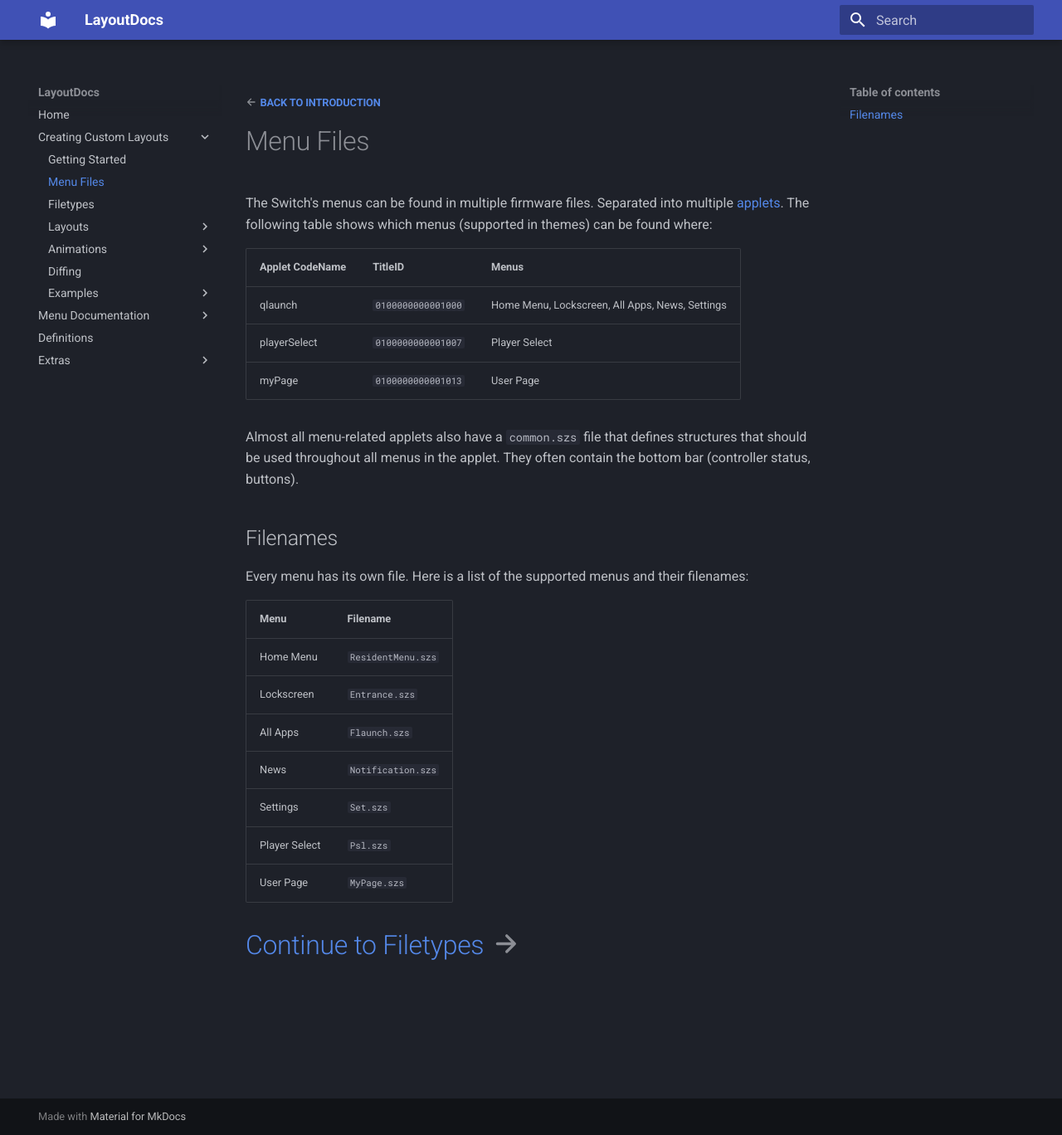
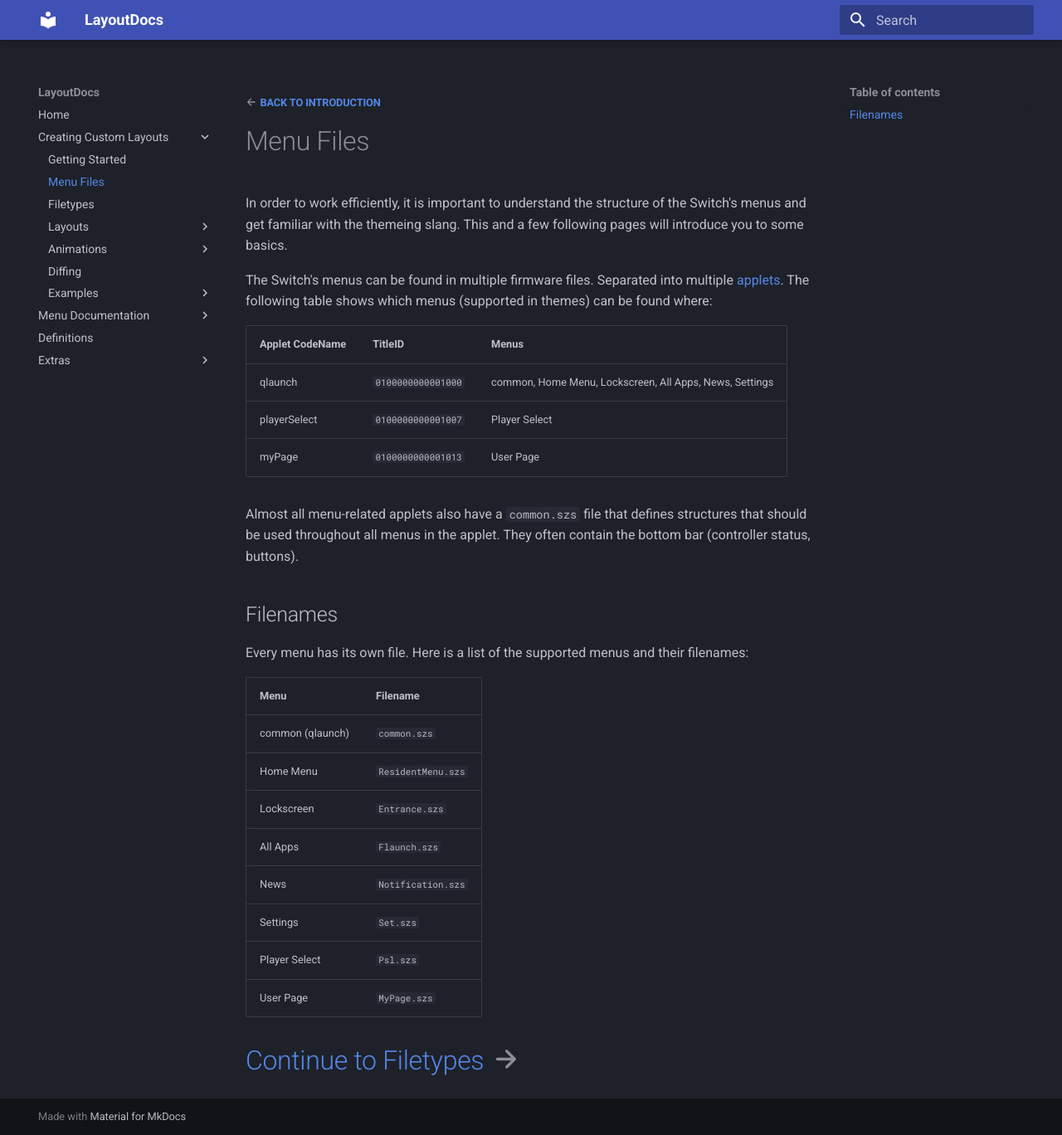
Before and after one commit to ThemezerNX/LayoutDocs, an MkDocs documentation site: the page built from docs/guide/menu-files.md, in a window 1280 px wide and 1368 px high. Shown: the whole window at 83% size. Built offline with MkDocs 1.6.1 and Material for MkDocs 9.7.7, drawn with Linux system fonts in a browser that asks for light colours.

Commit message:
Update menu-files

```diff
--- a/docs/guide/menu-files.md
+++ b/docs/guide/menu-files.md
@@ -2,13 +2,15 @@
 
 # Menu Files
 
+In order to work efficiently, it is important to understand the structure of the Switch's menus and get familiar with the themeing slang. This and a few following pages will introduce you to some basics.
+
 The Switch's menus can be found in multiple firmware files. Separated into multiple [applets](../definitions.md#applet). The following table shows which menus (supported in themes) can be found where:
 
-| Applet CodeName | TitleID            | Menus                                           |
-| --------------- | ------------------ | ----------------------------------------------- |
-| qlaunch         | `0100000000001000` | Home Menu, Lockscreen, All Apps, News, Settings |
-| playerSelect    | `0100000000001007` | Player Select                                   |
-| myPage          | `0100000000001013` | User Page                                       |
+| Applet CodeName | TitleID            | Menus                                                   |
+| --------------- | ------------------ | ------------------------------------------------------- |
+| qlaunch         | `0100000000001000` | common, Home Menu, Lockscreen, All Apps, News, Settings |
+| playerSelect    | `0100000000001007` | Player Select                                           |
+| myPage          | `0100000000001013` | User Page                                               |
 
 Almost all menu-related applets also have a `common.szs` file that defines structures that should be used throughout all menus in the applet. They often contain the bottom bar (controller status, buttons).
 
@@ -16,14 +18,15 @@ Almost all menu-related applets also have a `common.szs` file that defines struc
 
 Every menu has its own file. Here is a list of the supported menus and their filenames:
 
-| Menu          | Filename           |
-| ------------- | ------------------ |
-| Home Menu     | `ResidentMenu.szs` |
-| Lockscreen    | `Entrance.szs`     |
-| All Apps      | `Flaunch.szs`      |
-| News          | `Notification.szs` |
-| Settings      | `Set.szs`          |
-| Player Select | `Psl.szs`          |
-| User Page     | `MyPage.szs`       |
+| Menu             | Filename           |
+| ---------------- | ------------------ |
+| common (qlaunch) | `common.szs`       |
+| Home Menu        | `ResidentMenu.szs` |
+| Lockscreen       | `Entrance.szs`     |
+| All Apps         | `Flaunch.szs`      |
+| News             | `Notification.szs` |
+| Settings         | `Set.szs`          |
+| Player Select    | `Psl.szs`          |
+| User Page        | `MyPage.szs`       |
 
 # [Continue to Filetypes](filetypes.md) :octicons-arrow-right-16:
```
